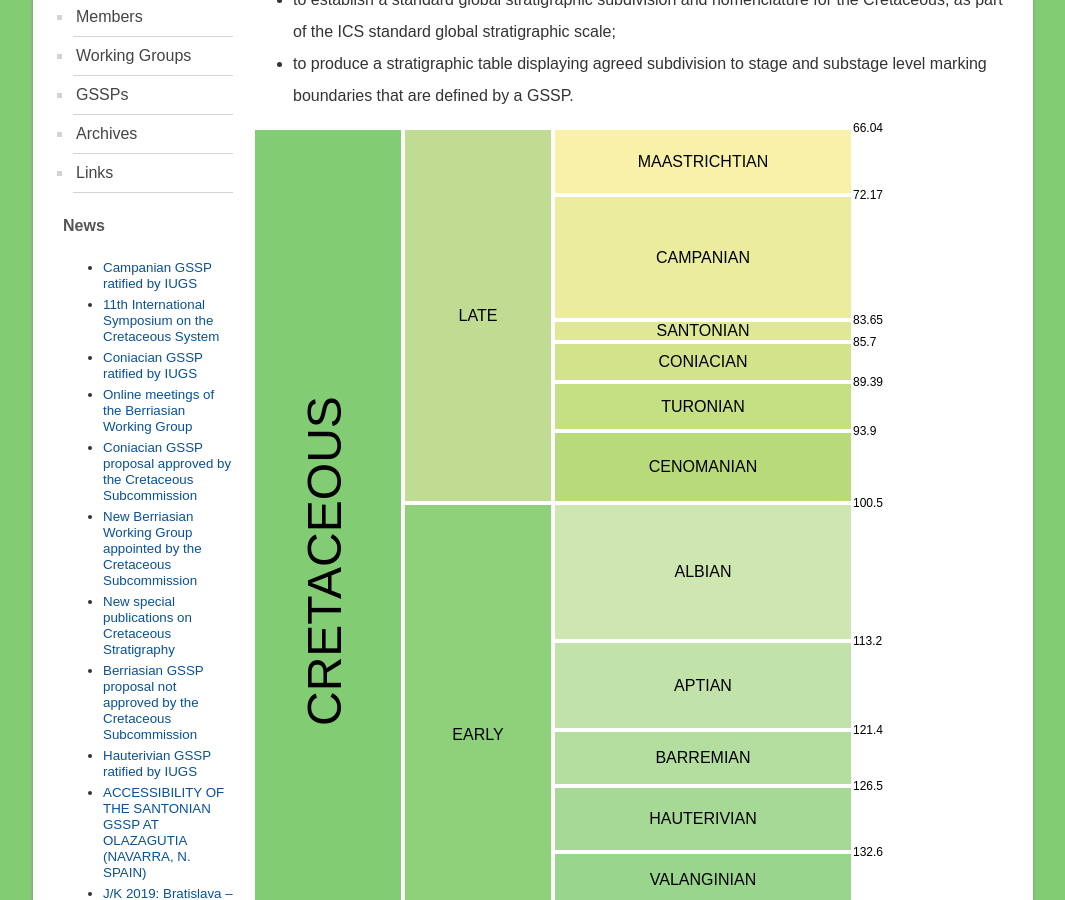
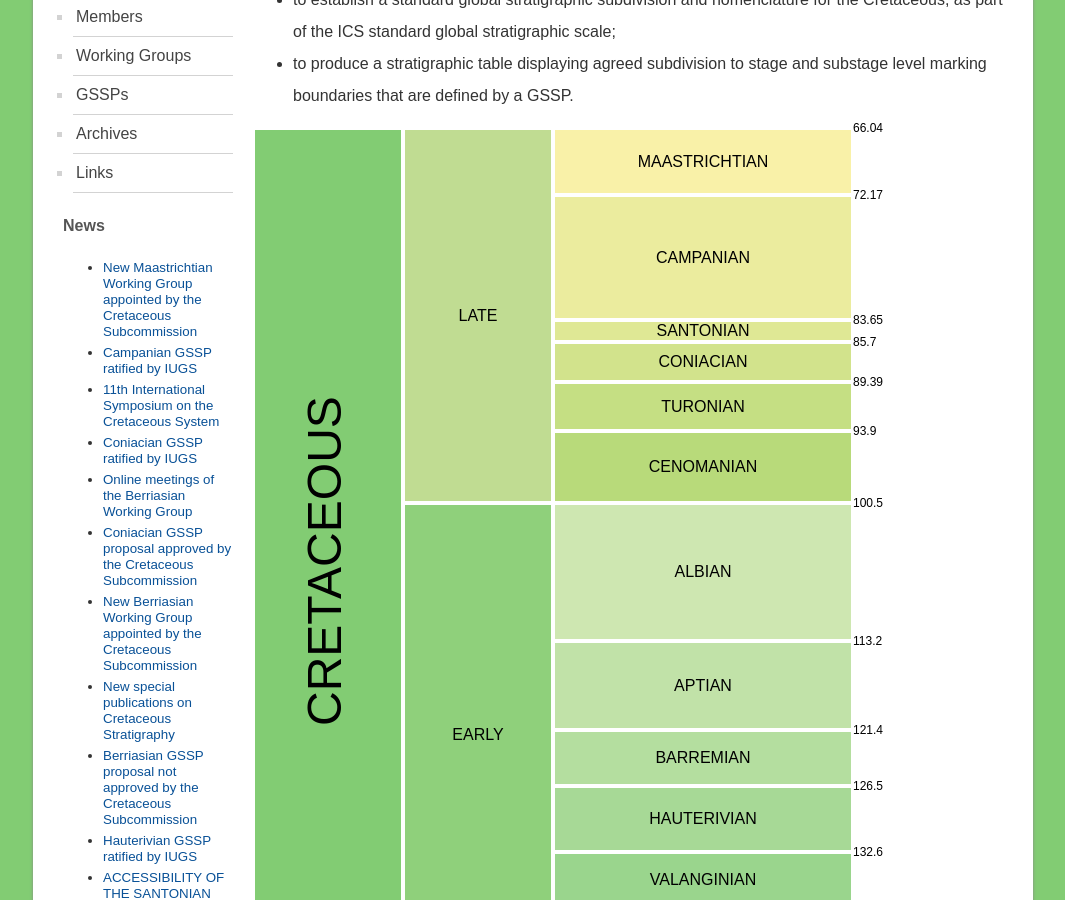
Before and after one commit to i-c-stratigraphy/subcommission-cretaceous, a Jekyll site: the page built from pages/index.md, in a window 1280 px wide and 900 px high, scrolled down 500 px. Shown: the whole window, without its empty margins (107-1172 px from the left). Built offline with Jekyll 4.4.1, drawn with Linux system fonts in a browser that asks for light colours.

Commit message:
Update menu.html

```diff
--- a/_includes/menu.html
+++ b/_includes/menu.html
@@ -38,6 +38,7 @@
 <div id="news">
     <h4>News</h4>
     <ul>
+        <li><a href="https://stratigraphy.org/subcommission-cretaceous/news/ maastrichtian-wg">New Maastrichtian Working Group appointed by the Cretaceous Subcommission</a></li>
         <li><a href="https://stratigraphy.org/subcommission-cretaceous/news/campanian_gssp">Campanian GSSP ratified by IUGS</a></li>
         <li><a href="https://stratigraphy.org/subcommission-cretaceous/news/11-symposium">11th International Symposium on the Cretaceous System</a></li>
         <li><a href="https://stratigraphy.org/subcommission-cretaceous/news/coniacian1-gssp">Coniacian GSSP ratified by IUGS</a></li>
```
